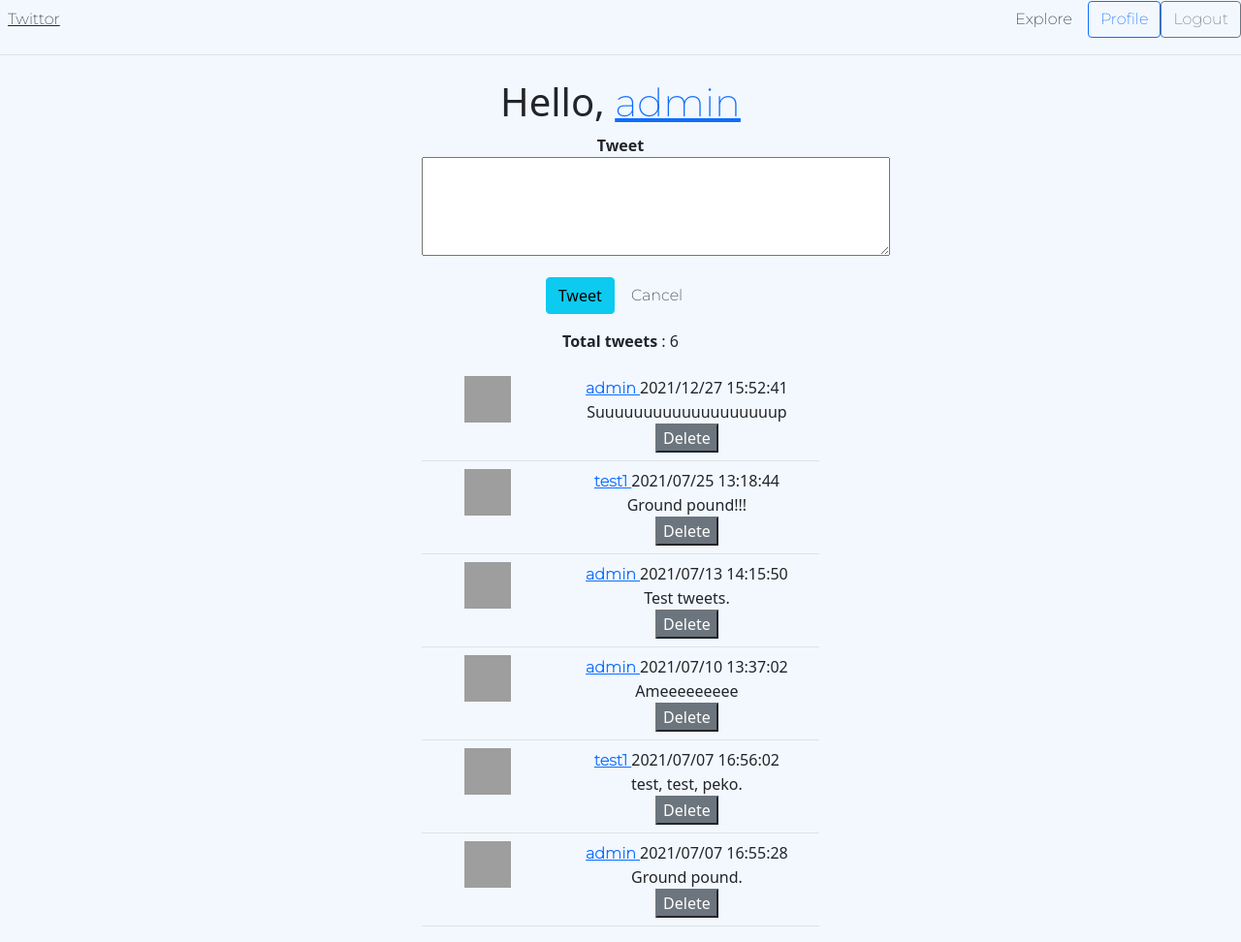
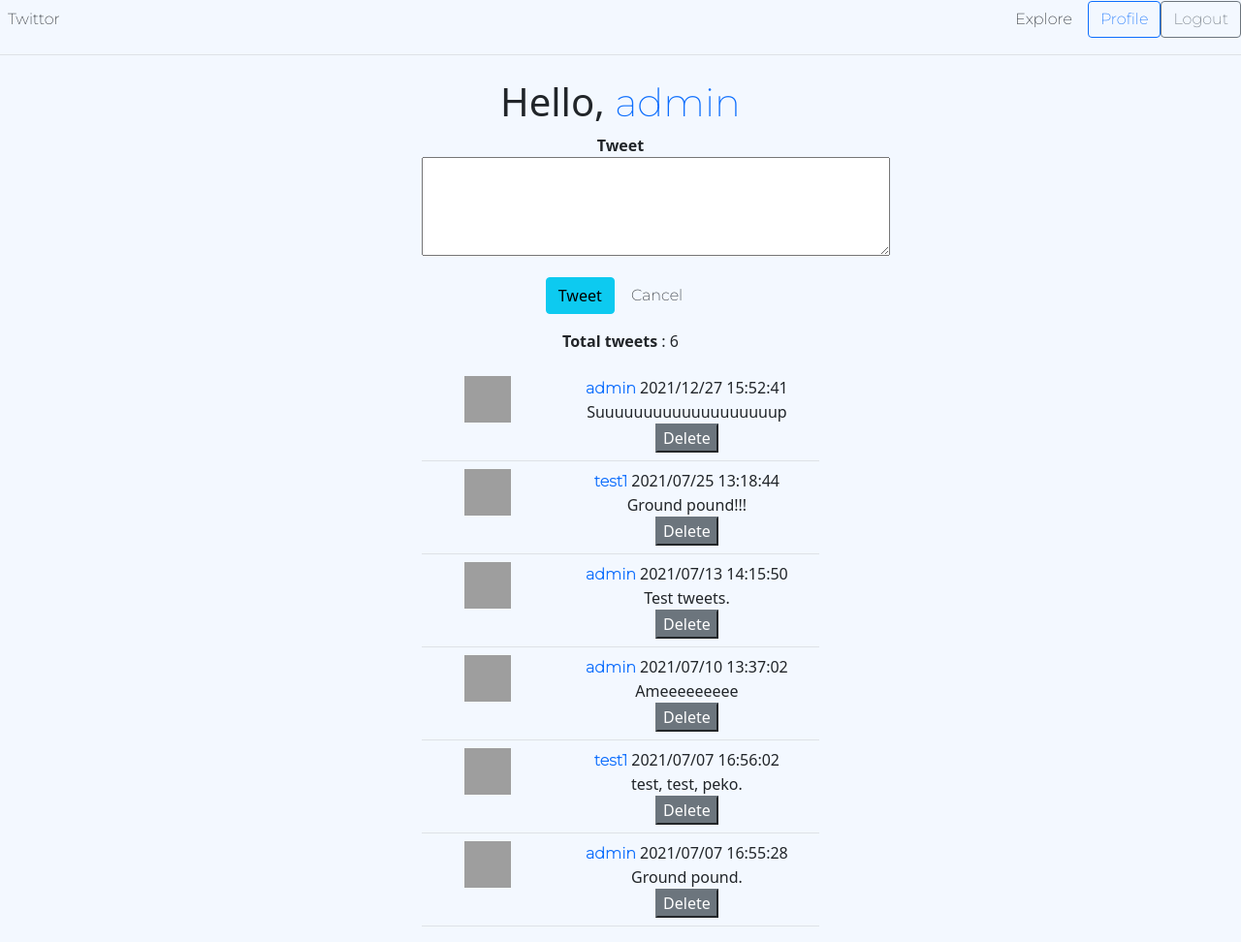
Before and after one commit to Touyu-Pan/flask-demo, a Flask app: page / in a window 1280 px wide. Shown: the whole page at 97% size. Run offline with Flask 2, Linux system fonts and the light colour scheme; a user stored in the database is signed in; data comes from the database, SQL or seed files in the repository; both versions use the stored data as it was after the commit; grey boxes are pictures that could not be loaded.

Commit message:
remove underline for a tag

```diff
--- a/twittor/templates/base.html
+++ b/twittor/templates/base.html
@@ -17,6 +17,7 @@
   <style>
     a {
       font-family: 'Montserrat', sans-serif;
+      text-decoration: None;
     }
   </style>
   <!-- jQurey CDN -->
```
Also changed, not shown: twittor/twittor.db.
